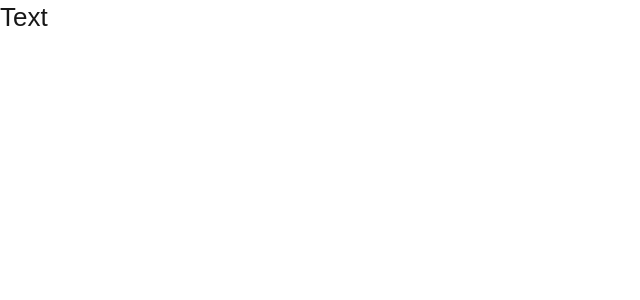
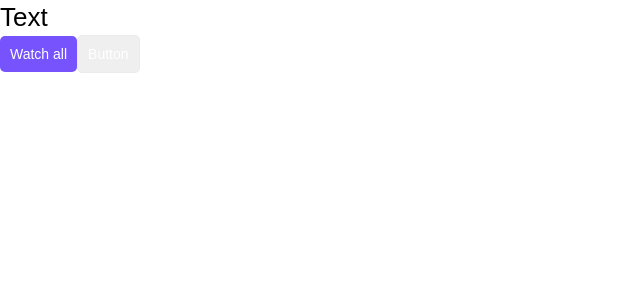
Before and after one commit to kkirrin/purple_next_course, a Next.js app: page / in a window 1280 px wide. Shown: the top 300 px of the page, without its empty margins (0-640 px from the left). Built offline with nearby package versions, Linux system fonts and the light colour scheme.

Commit message:
feat: добавляет стили и компоненту Button

```diff
--- /dev/null
+++ b/app/components/Button/Button.module.css
@@ -0,0 +1,37 @@
+.button {
+    cursor: pointer;
+
+    display: inline-block;
+    box-sizing: border-box;
+
+    font-size: 14px;
+    text-align: center;
+
+    padding: 10px;
+
+    border: none;
+    border-radius: 5px;
+
+    transition: all 0.2s ease-in-out;
+}
+
+.primary {
+    color: var(--white);
+    background-color: var(--primary);
+
+}
+
+.primary:hover {
+    background-color: var(--primary-hover);
+}
+
+.ghost {
+    color: var(--white);
+    background-color: none;
+    border: 1px solid var(--gray-light);
+}
+
+.ghost:hover {
+    color: var(--black);
+    background-color: var(--white);
+}
--- /dev/null
+++ b/app/components/Button/Button.tsx
@@ -0,0 +1,19 @@
+import { ButtonProps } from './Button.props';
+import styles from './Button.module.css';
+import cn from 'classnames';
+
+export const Button = ({ appearance, children }: ButtonProps): JSX.Element => {
+
+   return (
+    <>
+    <button className={cn(styles.button, {
+        [styles.primary]    :   appearance == 'primary',
+        [styles.ghost]      :   appearance == 'ghost'
+        })}>
+        {children}
+    </button>
+    </>
+   )
+
+
+}
--- a/app/components/index.ts
+++ b/app/components/index.ts
@@ -1,2 +1,3 @@
 // Этот файл нужно чтобы собирать все компоненты
 export * from './Htag/Htag';
+export * from './Button/Button';
--- a/app/globals.css
+++ b/app/globals.css
@@ -1,14 +1,21 @@
 :root {
-  --background: #ffffff;
-  --foreground: #171717;
+  --black: #3b434e;
+  --gray-light: #ebebeb;
+  --white: #fff;
+  --primary: #7653FC;
+  --primary-hover: #6344df;
+  --red: fc836d;
+  --green: #1dc37e;
+  --green-light: #c8f8e4;
 }
 
-@media (prefers-color-scheme: dark) {
+/* @media (prefers-color-scheme: dark) {
   :root {
-    --background: #0a0a0a;
-    --foreground: #ededed;
+    --black: #fff;
+    --gray-light: #ebebeb;
+    --white: #011127;
   }
-}
+} */
 
 html,
 body {
--- a/app/page.tsx
+++ b/app/page.tsx
@@ -1,7 +1,7 @@
 import Image from 'next/image';
 import styles from './page.module.css';
 import { Metadata } from 'next';
-import { Htag } from './components';
+import { Button, Htag } from './components';
 
 
 export async function generateMetadata(): Promise<Metadata> {
@@ -28,6 +28,10 @@ export default function Home(): JSX.Element {
 	return (
 		<>
 			<Htag tag="h1">Text</Htag>
+			<Button appearance='primary'>Watch all</Button>
+			<Button appearance='ghost'>Button</Button>
+
 		</>
+
 	);
 }
--- a/package.json
+++ b/package.json
@@ -10,6 +10,7 @@
     "debug": "cross-env NODE_OPTIONS='--inspect' next dev"
   },
   "dependencies": {
+    "classnames": "^2.5.1",
     "next": "15.0.3",
     "react": "19.0.0-rc-66855b96-20241106",
     "react-dom": "19.0.0-rc-66855b96-20241106"
```
Also changed, not shown: app/components/Button/Button.props.ts (added, +7 -0 lines), 1 other file (tests, documents, lock files or other folders).
